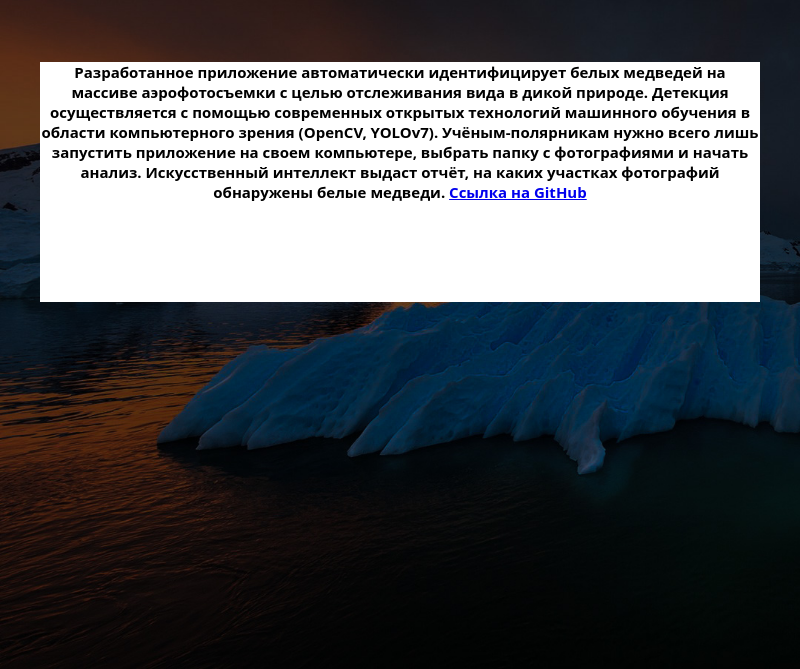
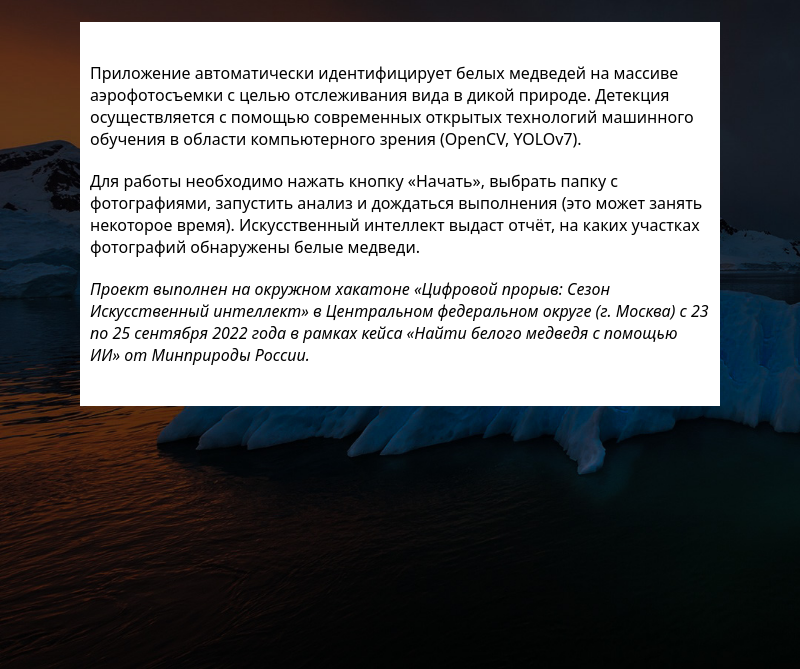
Before and after one commit to nizamovtimur/mishedron, an Electron app: page html/about.html in a window 800 px wide. Shown: the part 131-800 px from the top of the page. Drawn offline with Linux system fonts and the light colour scheme.

Commit message:
about updated

```diff
--- a/html/about.html
+++ b/html/about.html
@@ -2,16 +2,40 @@
 <html>
 <head>
 <link rel="stylesheet" href="../css/style.css">
+    <style>
+        div .about_text {
+            position: relative;
+            background-color: #ffffff;
+            color: #000000;
+            margin: 120px auto;
+            padding: 20px 10px 20px;
+            width: 80%;
+        }
+        div .about_text p {
+            margin: 20px 0;
+        }
+    </style>
 </head>
 <body>
 <div class ="app">
     <a href = "index.html" title = "Назад"><img src="../photo/back1.png" width = 20 height = 20 style="margin-left: 1%  ; margin-top: 1%"></a>
     <h2>О проекте</h2>
-    <h3 style = "text-align: center">Разработанное приложение автоматически идентифицирует белых медведей на массиве аэрофотосъемки с целью отслеживания вида в дикой природе.
-        Детекция осуществляется с помощью современных открытых технологий машинного обучения в области компьютерного зрения (OpenCV, YOLOv7).
-        Учёным-полярникам нужно всего лишь запустить приложение на своем компьютере, выбрать папку с фотографиями и начать анализ. Искусственный интеллект выдаст отчёт, на каких участках фотографий обнаружены белые медведи.
-        <a href = "https://github.com/nizamovtimur/mishedron">Ссылка на GitHub</a>
-    </h3>
+    <div class="about_text">
+        <p>Приложение автоматически идентифицирует белых медведей на массиве
+            аэрофотосъемки с целью отслеживания вида в дикой природе.
+            Детекция осуществляется с помощью современных открытых технологий машинного обучения
+            в области компьютерного зрения (OpenCV, YOLOv7).</p>
+        <p>Для работы необходимо нажать кнопку «Начать», выбрать папку с фотографиями, запустить
+            анализ и дождаться выполнения (это может занять некоторое время).
+            Искусственный интеллект выдаст отчёт,
+            на каких участках фотографий обнаружены белые медведи.</p>
+        <p>
+            <i>
+                Проект выполнен на окружном хакатоне «Цифровой прорыв: Сезон Искусственный интеллект» в Центральном федеральном округе (г. Москва) с 23 по 25 сентября 2022 года в рамках кейса «Найти белого медведя с помощью ИИ» от Минприроды России.
+            </i>
+        </p>
+    </div>
+
 </div>
 </body>
 </html>
--- a/package.json
+++ b/package.json
@@ -68,6 +68,7 @@
     "semver": "^6.3.0",
     "semver-compare": "^1.0.0",
     "serialize-error": "^7.0.1",
+    "shell": "^0.9.4",
     "sprintf-js": "^1.1.2",
     "sumchecker": "^3.0.1",
     "to-readable-stream": "^1.0.0",
```
Also changed, not shown: 1 other file.
